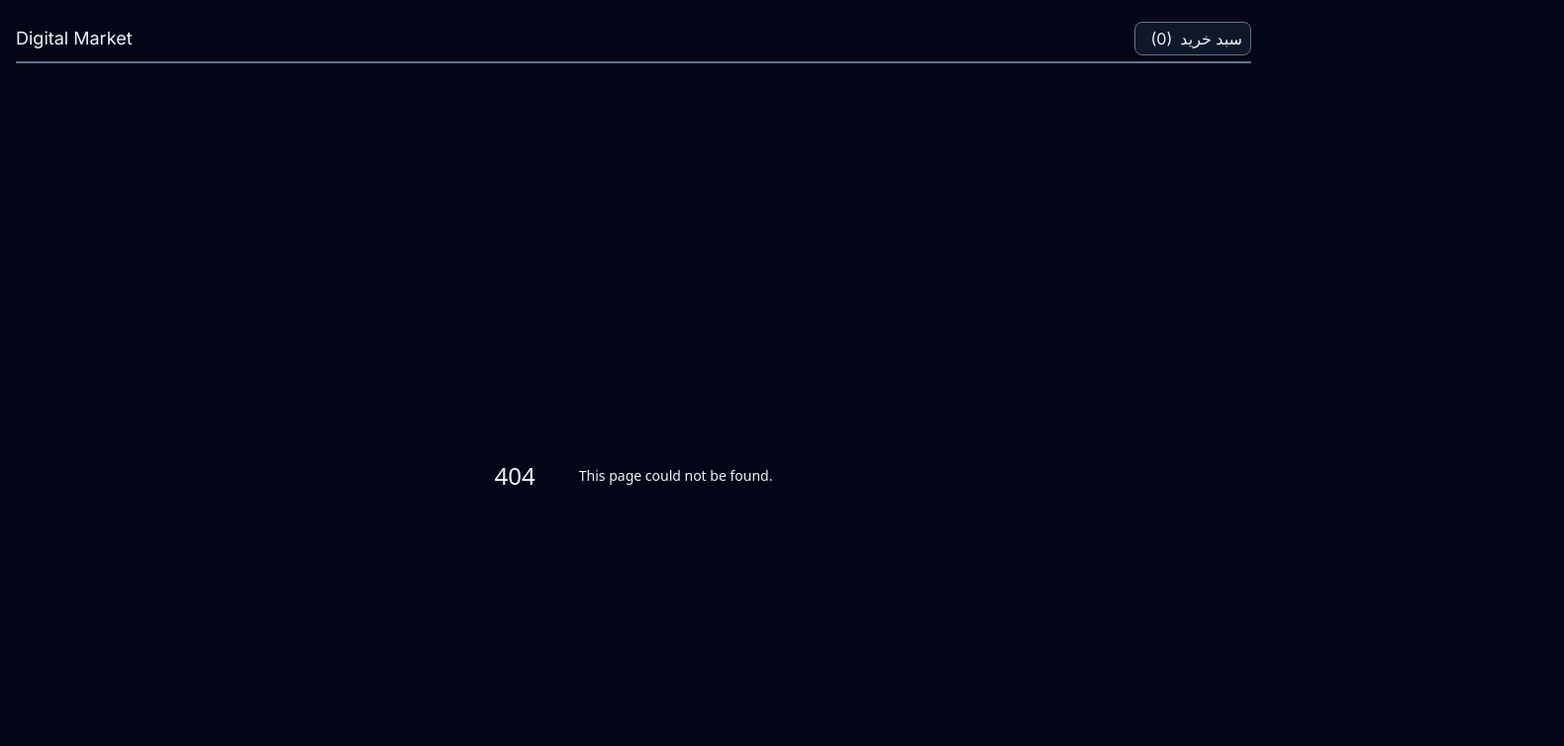
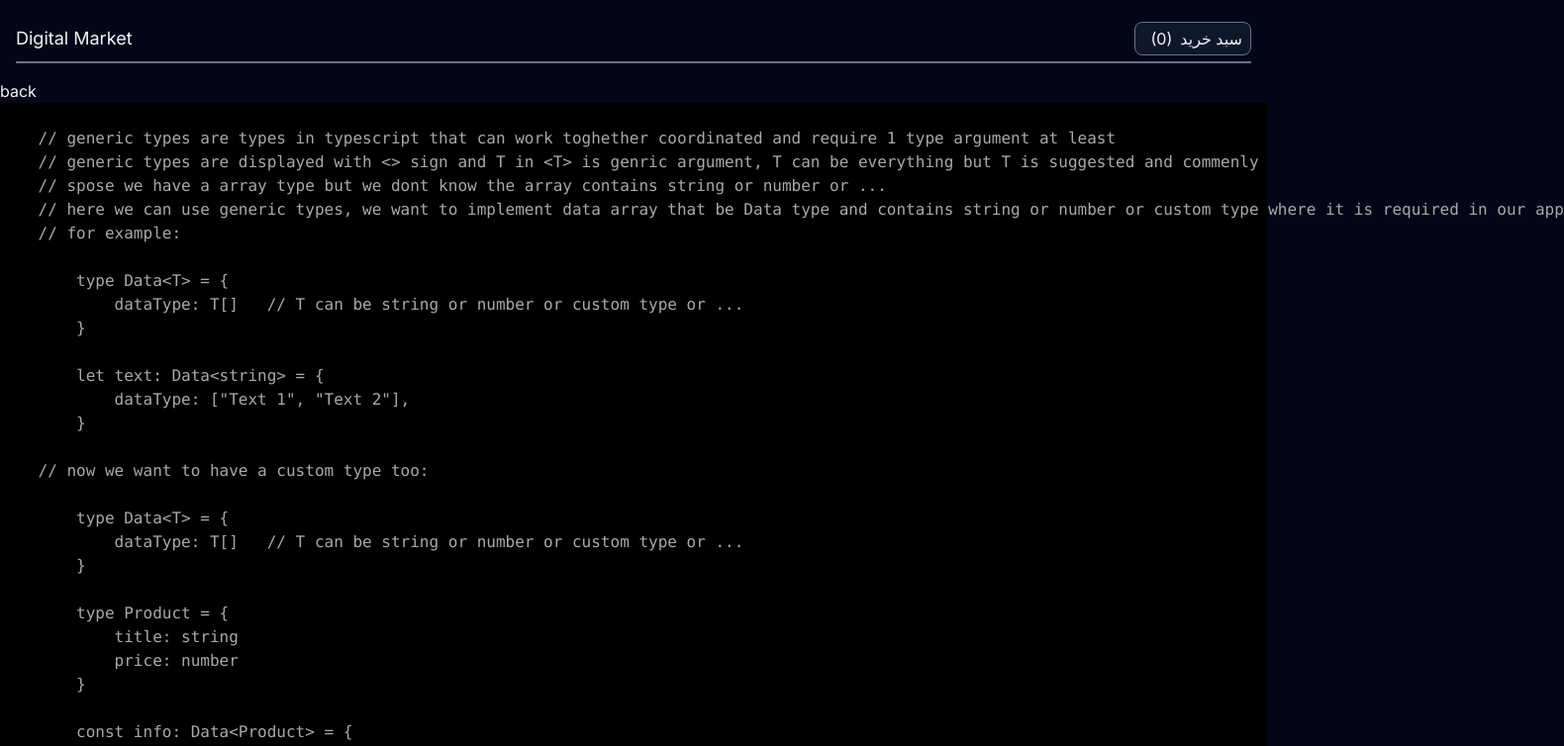
Before and after one commit to arefmaghdam/review-of-ts-nextjs13, a Next.js app: page /components/typescript/generic-types in a window 1280 px wide. Before the commit this address had no page. Shown: the top 754 px of the page at 99% size, 1580 px wide, since content can reach past the window. Built offline with nearby package versions, Linux system fonts and the light colour scheme.

Commit message:
feat: review of typescript generic types

```diff
--- a/src/app/components/providers/ts-provider.tsx
+++ b/src/app/components/providers/ts-provider.tsx
@@ -22,6 +22,7 @@ const TSProvider: FC = () => {
       </Link>
       <Link href="/components/typescript/type-fusion">type-fusion</Link>
       <Link href="/components/typescript/literal-types">literal-types</Link>
+      <Link href="/components/typescript/generic-types">generic-types</Link>
     </div>
   );
 };
--- /dev/null
+++ b/src/app/components/typescript/generic-types/page.tsx
@@ -0,0 +1,54 @@
+import React, { FC } from "react";
+import CodePreview from "../../code-preview/code-preview";
+import Link from "next/link";
+
+const GenericTypes: FC = () => {
+  return (
+    <div>
+      <Link href="/">back</Link>
+      <CodePreview
+        imgURL=""
+        content={`
+    // generic types are types in typescript that can work toghether coordinated and require 1 type argument at least
+    // generic types are displayed with <> sign and T in <T> is genric argument, T can be everything but T is suggested and commenly
+    // spose we have a array type but we dont know the array contains string or number or ...
+    // here we can use generic types, we want to implement data array that be Data type and contains string or number or custom type where it is required in our app
+    // for example:
+
+        type Data<T> = {
+            dataType: T[]   // T can be string or number or custom type or ...
+        }
+
+        let text: Data<string> = {
+            dataType: ["Text 1", "Text 2"],
+        }
+
+    // now we want to have a custom type too:
+
+        type Data<T> = {
+            dataType: T[]   // T can be string or number or custom type or ...
+        }
+
+        type Product = {
+            title: string
+            price: number
+        }
+
+        const info: Data<Product> = {
+            dataType: [
+                {title: "Book 1", price: 99}
+            ]
+        }
+
+        let text: Data<string> = {
+            dataType: ["Text 1", "Text 2"],
+        }
+
+    // note that Array is a built-in generic type in typescript, for example: Array<T>
+      `}
+      />
+    </div>
+  );
+};
+
+export default GenericTypes;
```
